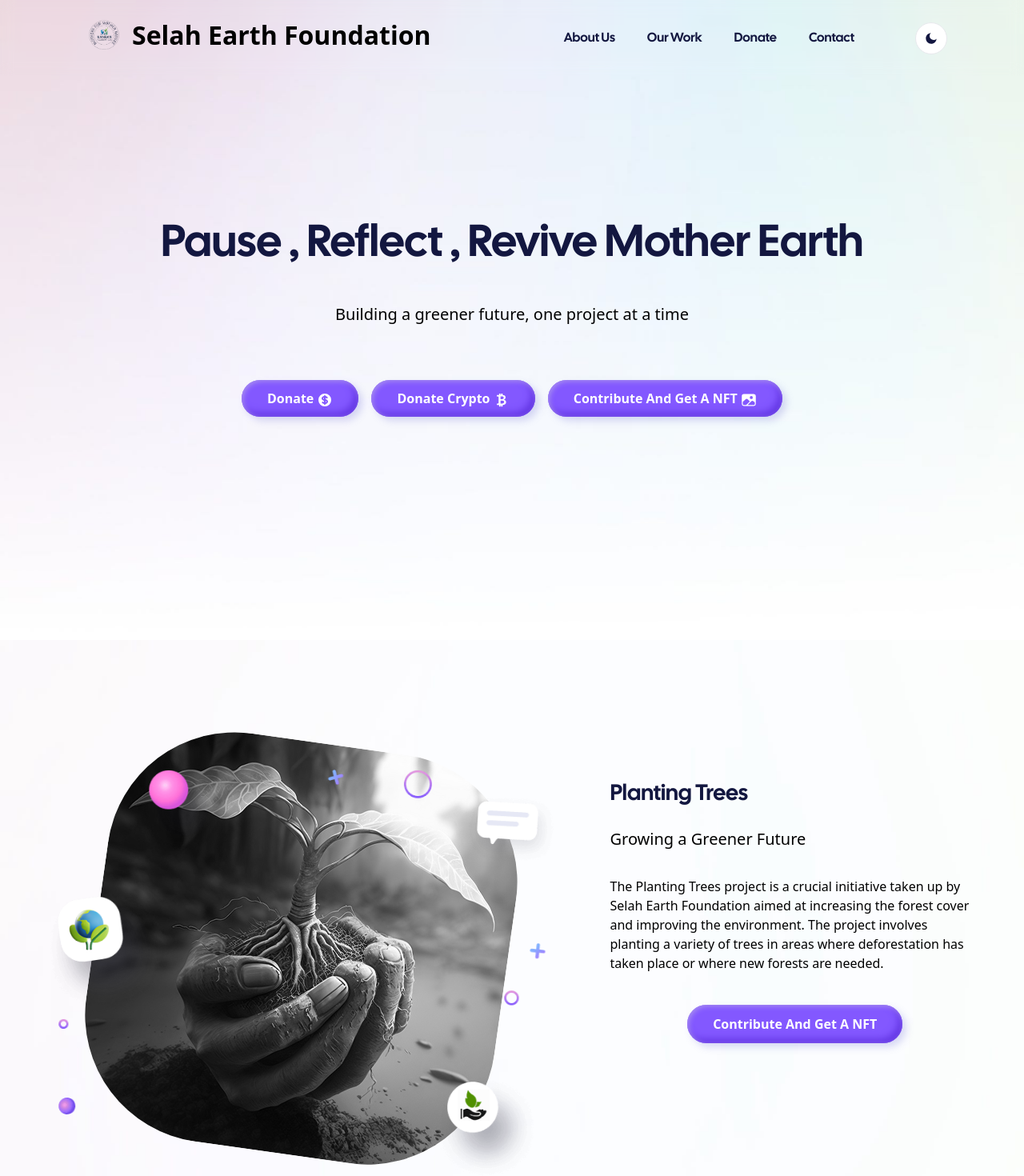
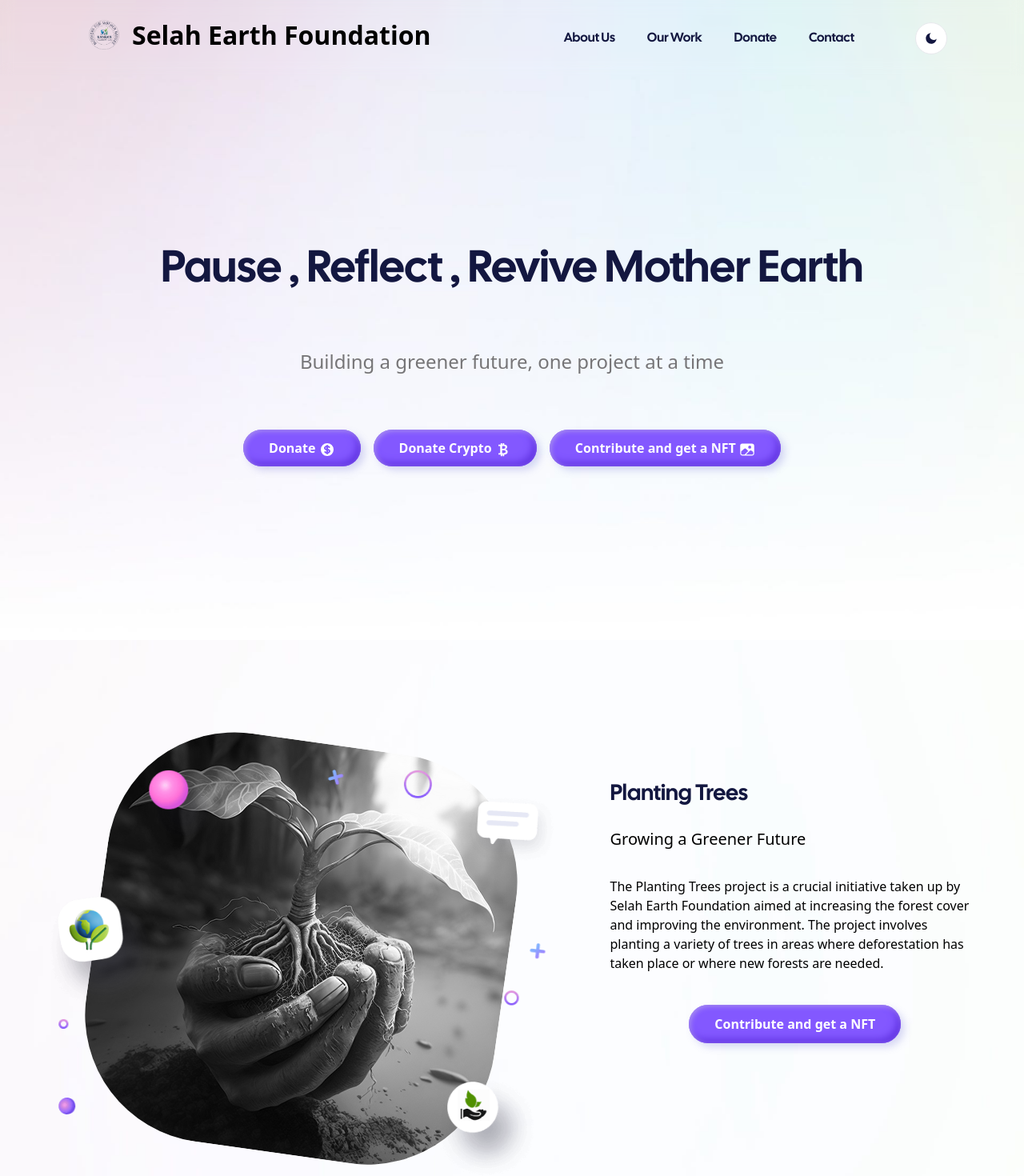
Before and after one commit to skdonepudi/nanban-website, a Next.js app: page /home in a window 1280 px wide. Shown: the top 1470 px of the page at 80% size. Built offline with nearby package versions, Linux system fonts and the light colour scheme.

Commit message:
Fix: Minor UI fixes

```diff
--- a/components/footer.jsx
+++ b/components/footer.jsx
@@ -6,7 +6,7 @@ const footer = () => {
     <>
       {/* <!-- Footer --> */}
 
-      <footer className="dark:bg-jacarta-900 page-footer p-6 bg-jacarta-100">
+      <footer className="dark:bg-jacarta-900 page-footer p-6 bg-[#ededee]">
         <div className="container">
           <div className="grid grid-cols-3 gap-x-7  md:gap-y-14 pt-12 pb-12 md:grid-cols-12">
             <div className="col-span-3 md:col-span-4">
@@ -18,8 +18,8 @@ const footer = () => {
                   </div>
                 </a>
               </Link>
-              <p className="dark:text-jacarta-300 mb-8">
-                Reviving the earth, restoring the hope
+              <p className="dark:text-jacarta-300 mb-8 normal-case">
+                Pause , Reflect , Revive mother Earth
               </p>
             </div>
 
@@ -63,8 +63,8 @@ const footer = () => {
               <ul className="dark:text-jacarta-300 flex flex-col space-y-5 md:space-y-7">
                 <li>
                   <Link href="#">
-                    <a className="hover:text-accent dark:hover:text-white">
-                      Dontate and get a NFT
+                    <a className="hover:text-accent dark:hover:text-white normal-case">
+                      Donate and get a NFT
                     </a>
                   </Link>
                 </li>
--- a/components/hero/index.jsx
+++ b/components/hero/index.jsx
@@ -7,7 +7,7 @@ const Hero_2 = () => {
   return (
     <>
       {/* <!-- Hero --> */}
-      <section className="hero relative py-20 md:pt-32 h-screen">
+      <section className="hero relative py-20 md:pt-40 h-screen">
         <picture className="pointer-events-none absolute inset-x-0 top-0 -z-10 dark:hidden">
           <figure className="h-screen w-full">
             <Image src="/images/gradient.jpg" alt="gradient" layout="fill" />
@@ -23,12 +23,12 @@ const Hero_2 = () => {
           </figure>
         </picture>
 
-        <div className="container flex flex-col justify-between mt-12">
+        <div className="container flex flex-col items-center justify-between mt-12">
           <div className="py-24 text-center">
-            <h1 className="text-jacarta-700 font-display mb-10 text-5xl dark:text-white lg:text-2xl xl:text-6xl">
+            <h1 className="text-jacarta-700 font-display mb-16 text-5xl dark:text-white lg:text-2xl xl:text-6xl">
               Pause , Reflect , Revive Mother Earth
             </h1>
-            <p className="dark:text-jacarta-200 mb-10 text-lg normal-case">
+            <p className="dark:text-jacarta-200 text-[#767577] mb-10 text-xl normal-case">
               Building a greener future, one project at a time
             </p>
             <div className="md:inline-flex space-x-4  space-y-12 md:space-y-0 mt-10 ">
@@ -49,7 +49,7 @@ const Hero_2 = () => {
               </div>
               <div>
                 <Link href="/contribute">
-                  <a className="bg-accent shadow-accent-volume hover:bg-accent-dark w-36 rounded-full py-3 px-8 text-center font-semibold text-white transition-all">
+                  <a className="bg-accent shadow-accent-volume hover:bg-accent-dark w-36 rounded-full py-3 px-8 text-center font-semibold text-white transition-all normal-case">
                     Contribute and get a NFT{" "}
                     <IoImage className="inline-block text-lg" />
                   </a>
--- a/components/projectDesc.jsx
+++ b/components/projectDesc.jsx
@@ -1,6 +1,6 @@
 import Link from "next/link";
 
-const ImageComponent = ({imageSrc}) => {
+const ImageComponent = ({ imageSrc }) => {
   return (
     <div className="lg:w-[55%]">
       <div className="relative  group  ">
@@ -32,18 +32,25 @@ const Description = ({ title, tagline, description }) => {
       <p className="dark:text-jacarta-300 mb-10 normal-case">{description}</p>
       <div className="flex justify-center sm:space-x-10">
         <Link href="/contribute">
-        <a
-          href="#"
-          className="inline-block rounded-full bg-accent py-3 px-8 text-center font-semibold text-white shadow-accent-volume transition-all hover:bg-accent-dark"
-        >
-          Contribute and get a NFT
-        </a></Link>
+          <a
+            href="#"
+            className="inline-block normal-case rounded-full bg-accent py-3 px-8 text-center font-semibold text-white shadow-accent-volume transition-all hover:bg-accent-dark"
+          >
+            Contribute and get a NFT
+          </a>
+        </Link>
       </div>
     </div>
   );
 };
 
-export default function ProjectDesc({ left, title, tagline, description,imageSrc }) {
+export default function ProjectDesc({
+  left,
+  title,
+  tagline,
+  description,
+  imageSrc,
+}) {
   return (
     <div>
       <section className="dark:bg-jacarta-800 relative pt-12  lg:py-24">
@@ -57,7 +64,7 @@ export default function ProjectDesc({ left, title, tagline, description,imageSrc
         <div className="container">
           {left ? (
             <div className="lg:flex lg:justify-between">
-              <ImageComponent imageSrc={imageSrc}/>
+              <ImageComponent imageSrc={imageSrc} />
               <Description
                 title={title}
                 tagline={tagline}
@@ -71,7 +78,7 @@ export default function ProjectDesc({ left, title, tagline, description,imageSrc
                 tagline={tagline}
                 description={description}
               />
-              <ImageComponent imageSrc={imageSrc}/>
+              <ImageComponent imageSrc={imageSrc} />
             </div>
           )}
         </div>
```
Also changed, not shown: 1 other file (tests, documents, lock files or other folders).
